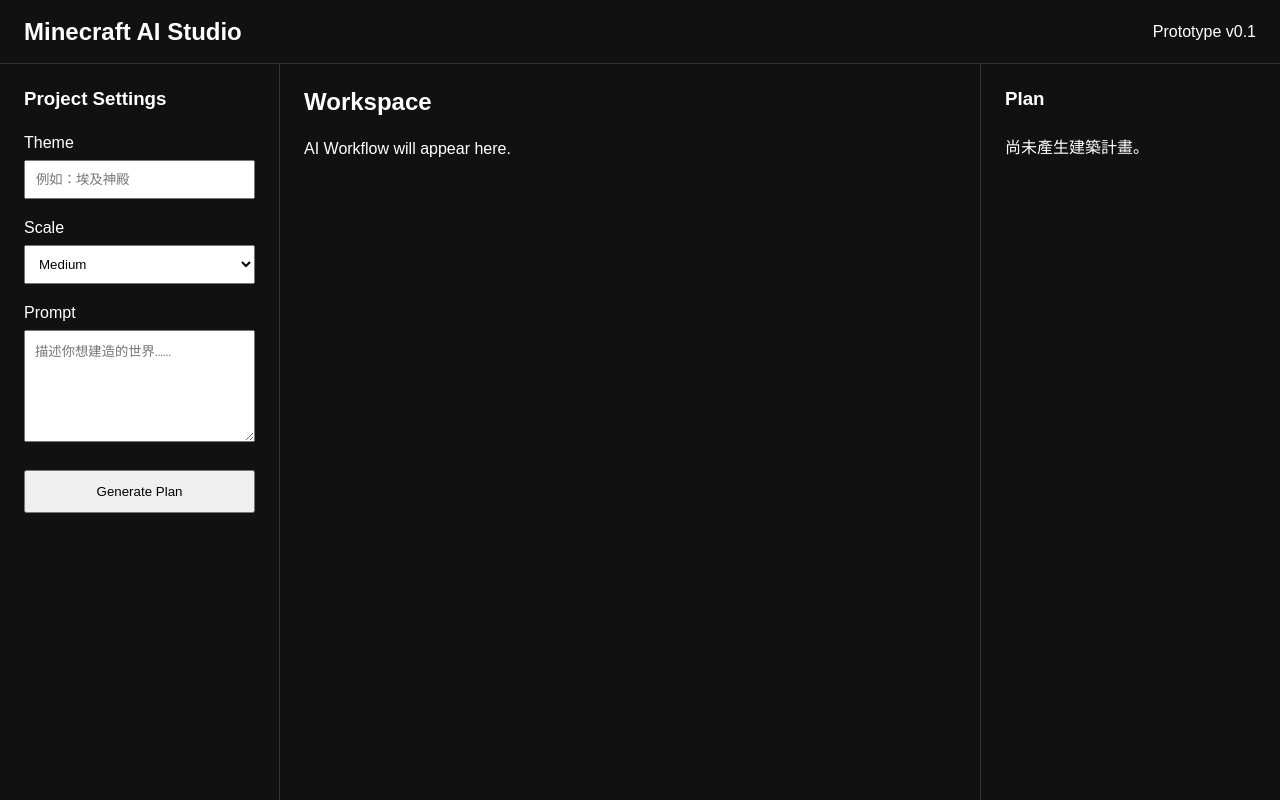
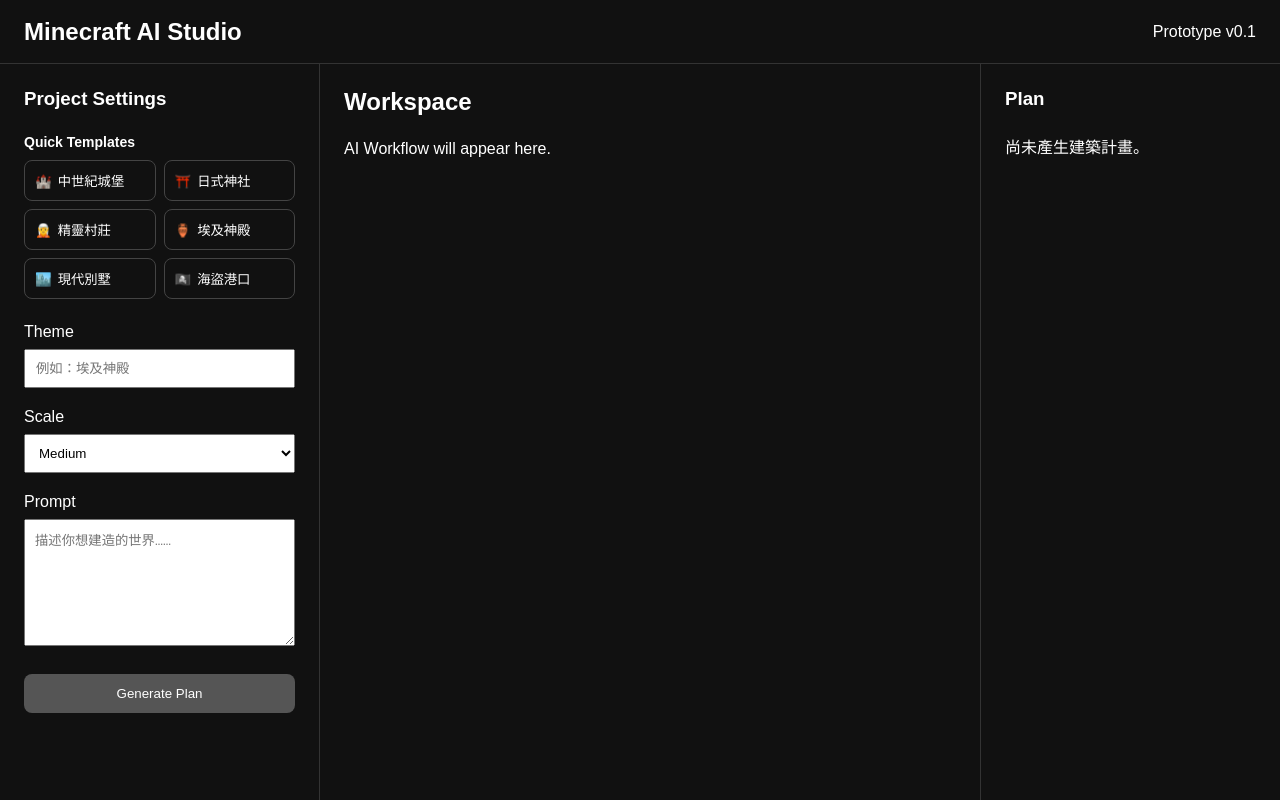
Before and after one commit to ishowtw168/MinecraftAI_Building, a Next.js app in the folder apps/web/: page / in a window 1280 px wide. Built offline with nearby package versions, Linux system fonts and the light colour scheme.

Commit message:
feat: add building quick templates

```diff
--- a/apps/web/components/Sidebar.tsx
+++ b/apps/web/components/Sidebar.tsx
@@ -7,10 +7,75 @@
   onGenerate: (data: ProjectData) => void;
 };
 
+type BuildingTemplate = {
+  name: string;
+  icon: string;
+  theme: string;
+  scale: string;
+  prompt: string;
+};
+
+const templates: BuildingTemplate[] = [
+  {
+    name: "中世紀城堡",
+    icon: "🏰",
+    theme: "中世紀城堡",
+    scale: "Large",
+    prompt:
+      "建造一座位於山丘上的大型中世紀城堡，包含城牆、瞭望塔、吊橋、中央主堡和地下牢房。",
+  },
+  {
+    name: "日式神社",
+    icon: "⛩️",
+    theme: "日式神社",
+    scale: "Medium",
+    prompt:
+      "建造一座位於櫻花森林中的日式神社，包含鳥居、石燈籠、參道、主殿和小型池塘。",
+  },
+  {
+    name: "精靈村莊",
+    icon: "🧝",
+    theme: "精靈村莊",
+    scale: "Medium",
+    prompt:
+      "建造一座藏在巨大森林中的精靈村莊，房屋依附在樹木上，並使用吊橋、藤蔓和發光植物連接。",
+  },
+  {
+    name: "埃及神殿",
+    icon: "🏺",
+    theme: "埃及神殿",
+    scale: "Large",
+    prompt:
+      "建造一座被沙漠包圍的古埃及神殿，包含巨大石柱、法老雕像、密室、祭壇和地下墓穴。",
+  },
+  {
+    name: "現代別墅",
+    icon: "🏙️",
+    theme: "現代別墅",
+    scale: "Medium",
+    prompt:
+      "建造一座懸崖旁的現代豪華別墅，包含大片玻璃窗、無邊際泳池、花園和地下車庫。",
+  },
+  {
+    name: "海盜港口",
+    icon: "🏴‍☠️",
+    theme: "海盜港口",
+    scale: "Large",
+    prompt:
+      "建造一座熱鬧的海盜港口，包含木造碼頭、酒館、倉庫、燈塔、海盜船和隱藏寶藏洞穴。",
+  },
+];
+
 export default function Sidebar({ onGenerate }: SidebarProps) {
   const [theme, setTheme] = useState("");
   const [scale, setScale] = useState("Medium");
   const [prompt, setPrompt] = useState("");
+
+  function selectTemplate(template: BuildingTemplate) {
+    setTheme(template.theme);
+    setScale(template.scale);
+    setPrompt(template.prompt);
+  }
 
   function handleGenerate() {
     onGenerate({
@@ -23,12 +88,52 @@
   return (
     <aside
       style={{
-        width: 280,
+        width: 320,
         padding: 24,
         borderRight: "1px solid #333",
+        overflowY: "auto",
       }}
     >
-      <h3>Project Settings</h3>
+      <h3 style={{ marginTop: 0 }}>Project Settings</h3>
+
+      <p
+        style={{
+          marginTop: 24,
+          marginBottom: 10,
+          fontSize: 14,
+          fontWeight: 600,
+        }}
+      >
+        Quick Templates
+      </p>
+
+      <div
+        style={{
+          display: "grid",
+          gridTemplateColumns: "1fr 1fr",
+          gap: 8,
+        }}
+      >
+        {templates.map((template) => (
+          <button
+            key={template.name}
+            type="button"
+            onClick={() => selectTemplate(template)}
+            style={{
+              padding: 10,
+              border: "1px solid #444",
+              borderRadius: 8,
+              background: theme === template.theme ? "#2f6fed" : "transparent",
+              color: "inherit",
+              cursor: "pointer",
+              textAlign: "left",
+            }}
+          >
+            <span style={{ marginRight: 6 }}>{template.icon}</span>
+            {template.name}
+          </button>
+        ))}
+      </div>
 
       <label style={{ display: "block", marginTop: 24 }}>
         Theme
@@ -43,6 +148,7 @@
           width: "100%",
           marginTop: 8,
           padding: 10,
+          boxSizing: "border-box",
         }}
       />
 
@@ -72,23 +178,31 @@
         value={prompt}
         onChange={(event) => setPrompt(event.target.value)}
         placeholder="描述你想建造的世界……"
-        rows={6}
+        rows={7}
         style={{
           width: "100%",
           marginTop: 8,
           padding: 10,
           resize: "vertical",
+          boxSizing: "border-box",
         }}
       />
 
       <button
         type="button"
         onClick={handleGenerate}
+        disabled={!theme.trim() || !prompt.trim()}
         style={{
           marginTop: 24,
           width: "100%",
           padding: 12,
-          cursor: "pointer",
+          border: "none",
+          borderRadius: 8,
+          background:
+            theme.trim() && prompt.trim() ? "#2f6fed" : "#555",
+          color: "white",
+          cursor:
+            theme.trim() && prompt.trim() ? "pointer" : "not-allowed",
         }}
       >
         Generate Plan
```
